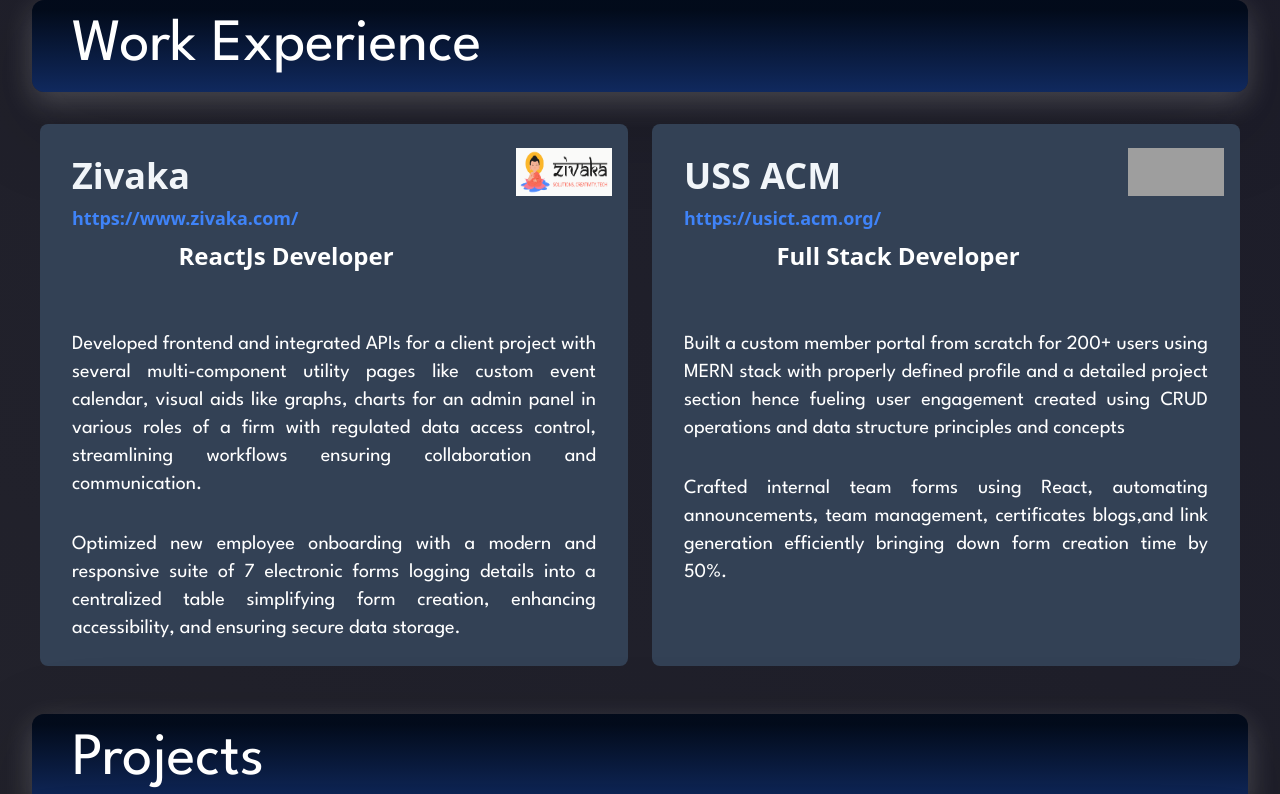
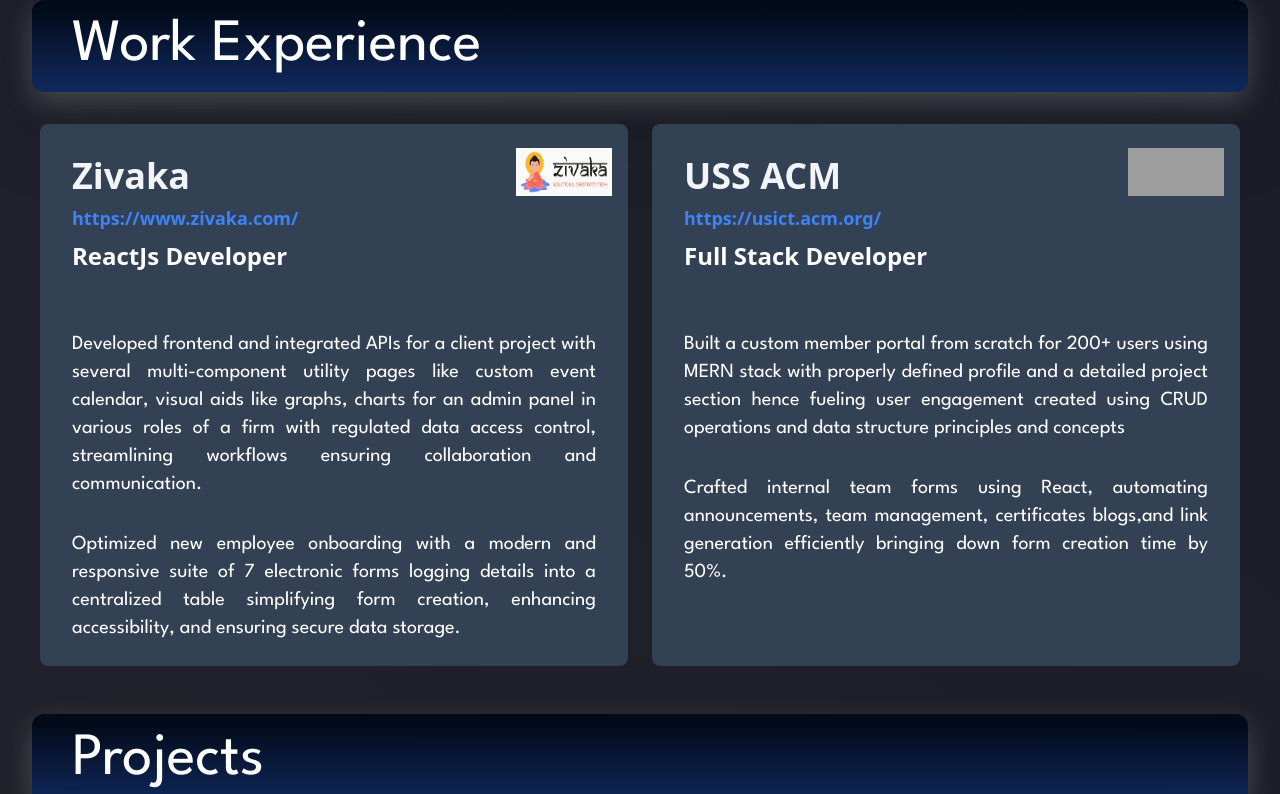
Before and after one commit to TruecoderSri/Portfolio-Website, a React (Vite) app: page / in a window 1280 px wide. Shown: the part 1000-1794 px from the top of the page. Built offline with nearby package versions, Linux system fonts and the light colour scheme; grey boxes are pictures that could not be loaded.

Commit message:
minor fixes

```diff
--- a/src/App.css
+++ b/src/App.css
@@ -63,8 +63,18 @@
   );
 }
 
-/* @media screen and (max-width: 768px) {
-  .home-section {
-    align-items: center;
-  }
-} */
+.content-box {
+  position: relative;
+  transition: transform 0.3s ease-in-out, box-shadow 0.3s ease-in-out;
+  will-change: transform;
+}
+
+.content-box:hover {
+  transform: translateY(-5px) scale(1.05);
+  z-index: 1;
+  box-shadow: 0 8px 16px rgba(0, 0, 0, 0.3);
+}
+
+.content-box > * {
+  transition: transform 0.3s ease-in-out;
+}
--- a/src/Components/Experience.jsx
+++ b/src/Components/Experience.jsx
@@ -4,23 +4,24 @@
 function Experience() {
   return (
     <div className="experience flex flex-col">
-      <h1 className=" heading text-3xl px-10 py-4 md:text-6xl font-league-spartan text-white shadow-content mx-8 my-4 rounded-xl bg-cyan-900 m-8">
+      <h1 className=" heading md:text-left text-center text-4xl px-10 py-4 md:text-6xl font-league-spartan text-white shadow-content mx-8 my-4 rounded-xl bg-cyan-900 m-8">
         Work Experience
       </h1>
       <div className="companies flex flex-col md:flex-row justity-space-between gap-6 px-10 py-4">
         {workExp.map((exp, index) => (
           <div
             key={index}
-            className="content-box flex-1 px-4 py-2 w-full min-h-auto bg-slate-700 rounded-lg  hover:border-4 hover:transition-transform ease-in-out duration-300 hover:border-white hover:scale-105"
+            className="content-box flex-1 px-4 py-2 w-full min-h-auto bg-slate-700 rounded-lg overflow-hidden relative hover:border-4 border-white hover:mx-1"
+            style={{ transition: "transform 0.3s ease-in-out" }}
           >
-            <div className="row-1 flex flex-col md:flex-row ">
+            <div className="row-1 flex flex-col md:flex-row">
               <div className="details flex-1 flex flex-col px-4 py-4">
                 <h2 className="text-lg md:text-4xl text-slate-100 my-2 font-extrabold relative">
                   {exp.Company}
                   <img
                     src={exp.image}
                     alt="logo"
-                    className="h-8 w-16 absolute right-0 -top-2  bg-white mt-2 md:hidden"
+                    className="h-8 w-16 absolute right-0 -top-2 bg-white mt-2 md:hidden"
                   />
                 </h2>
                 <a
@@ -31,7 +32,7 @@
                 >
                   {exp.link}
                 </a>
-                <h4 className="text-lg md:text-2xl text-white font-bold">
+                <h4 className="text-lg text-left md:text-2xl text-white font-bold">
                   {exp.role}
                 </h4>
               </div>
--- a/src/Components/Projects.jsx
+++ b/src/Components/Projects.jsx
@@ -41,7 +41,7 @@
 
   return (
     <div className="projects flex flex-col ">
-      <h1 className="heading text-3xl px-10 py-4 md:text-6xl font-league-spartan text-white bg-cyan-900 m-8 rounded-xl shadow-content">
+      <h1 className="heading md:text-left text-center text-5xl px-10 py-4 md:text-6xl font-league-spartan text-white bg-cyan-900 m-8 rounded-xl shadow-content">
         Projects
       </h1>
       <div className="wrapper border-none rounded-xl shadow-wrapper mx-6 my-4 bg-stone-400">
--- a/src/Components/Socials.jsx
+++ b/src/Components/Socials.jsx
@@ -8,7 +8,7 @@
 function Socials() {
   return (
     <div className="heading-tile flex flex-col md:flex-row rounded-xl shadow-content bg-stone-800 m-8">
-      <h1 className="text-3xl px-10 py-4 md:text-6xl font-league-spartan text-white flex-1">
+      <h1 className="text-5xl md:text-left text-center px-10 py-4 md:text-6xl font-league-spartan text-white flex-1">
         Socials
       </h1>
       <div className="icons flex-1 flex flex-row justify-center flex-wrap gap-8 px-4 py-2 md:px-10 md:py-4">
--- a/src/aws-config.js
+++ /dev/null
@@ -1,9 +0,0 @@
-import AWS from "aws-sdk";
-
-AWS.config.update({
-  accessKeyId: import.meta.env.VITE_AWS_ACCESS_KEY_ID,
-  secretAccessKey: import.meta.env.VITE_AWS_SECRET_ACCESS_KEY,
-  region: "us-east-1",
-});
-
-export { AWS };
```
